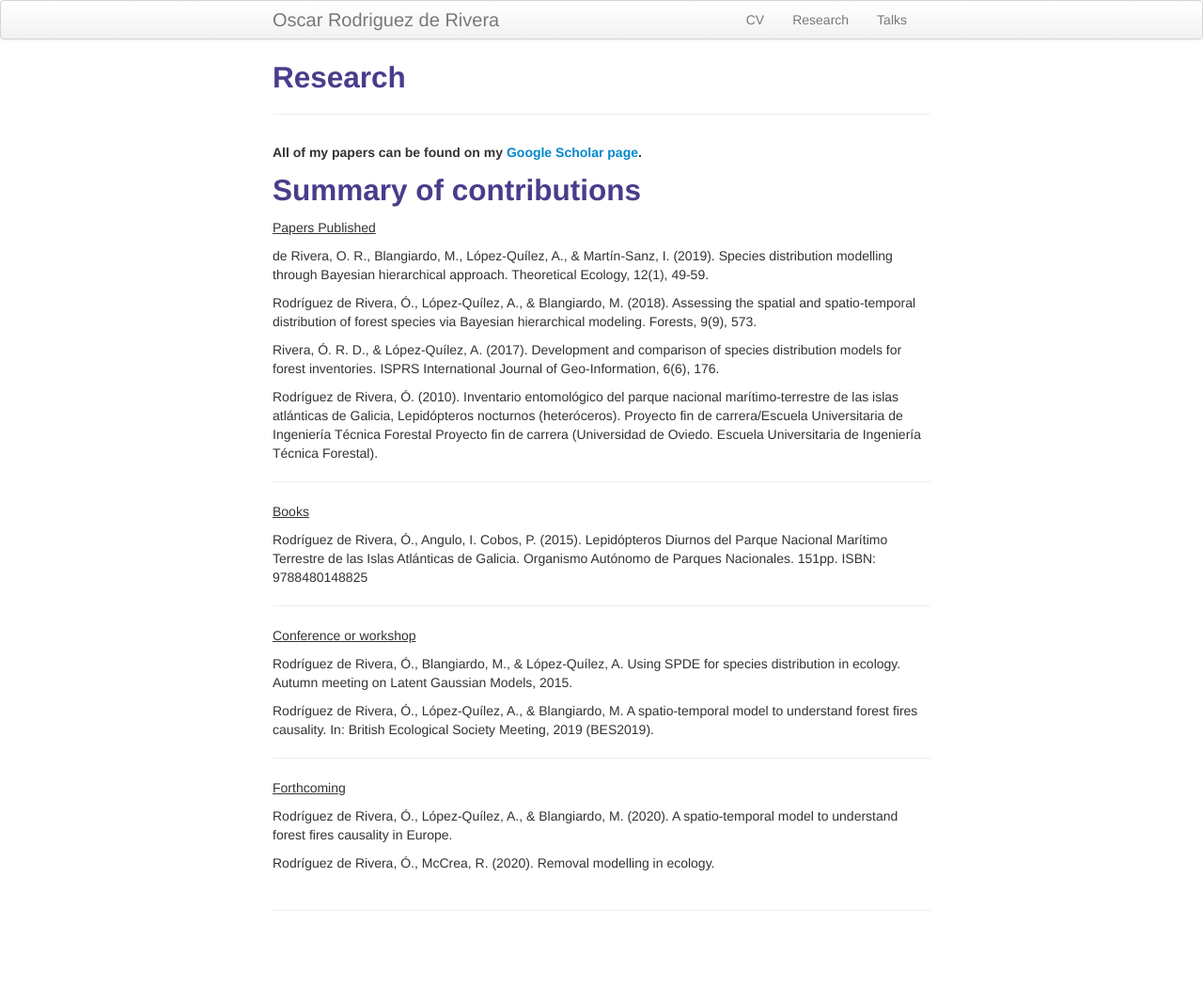
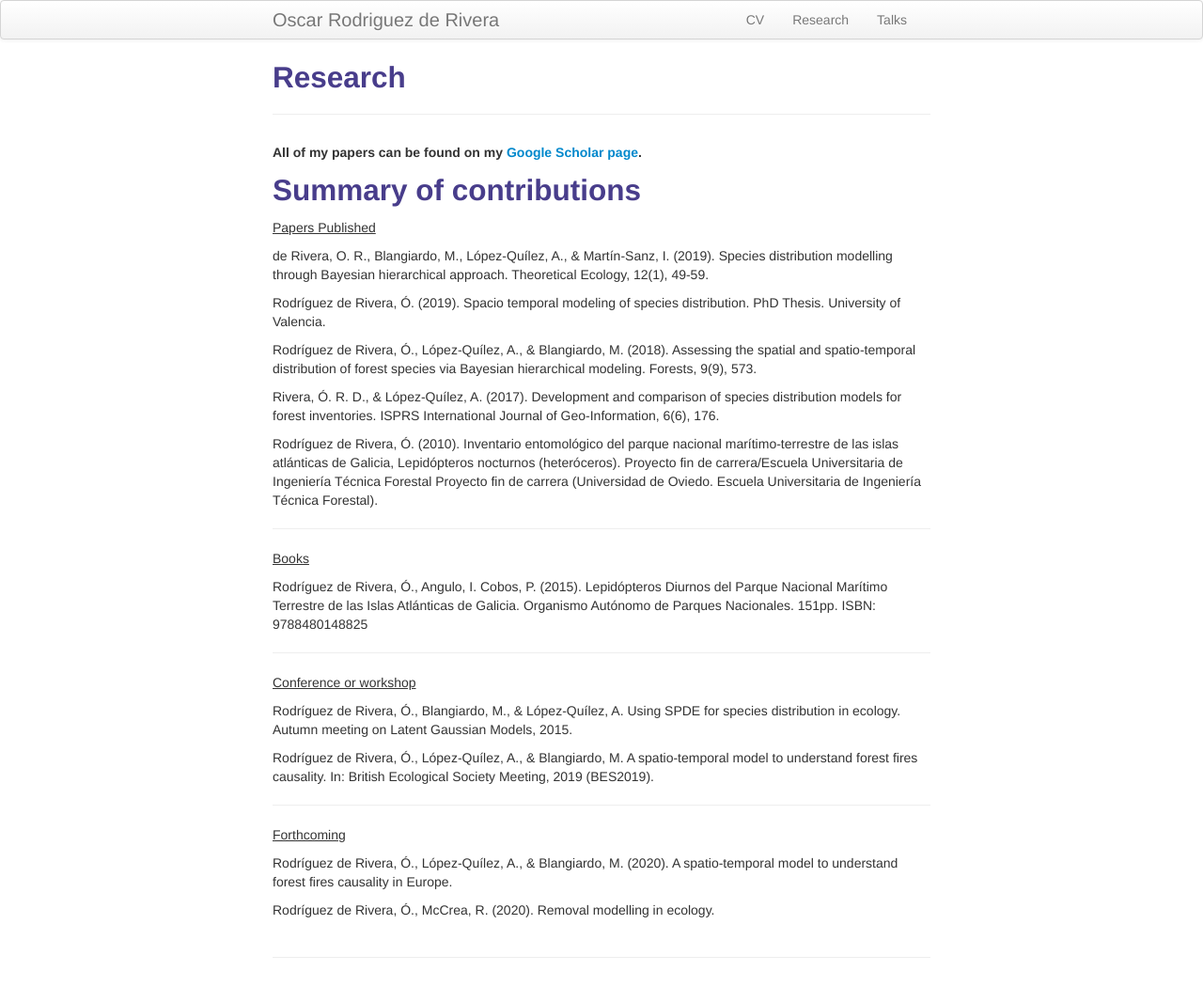
Before and after one commit to orrortega/orrortega.github.io, a Jekyll site: the page built from pages/research.md, in a window 1280 px wide. Shown: the whole page at 94% size. Built offline with Jekyll 4.4.1, drawn with Linux system fonts in a browser that asks for light colours; before the commit the page ends 1000 px from its top, so only the background shows below that.

Commit message:
Update research.md

```diff
--- a/pages/research.md
+++ b/pages/research.md
@@ -12,6 +12,8 @@ description: Oscar Rodriguez de Rivera's research
 <u>Papers Published
 
 de Rivera, O. R., Blangiardo, M., López-Quílez, A., & Martín-Sanz, I. (2019). Species distribution modelling through Bayesian hierarchical approach. Theoretical Ecology, 12(1), 49-59.
+
+Rodríguez de Rivera, Ó. (2019). Spacio temporal modeling of species distribution. PhD Thesis. University of Valencia.
 
 Rodríguez de Rivera, Ó., López-Quílez, A., & Blangiardo, M. (2018). Assessing the spatial and spatio-temporal distribution of forest species via Bayesian hierarchical modeling. Forests, 9(9), 573.
 
```
